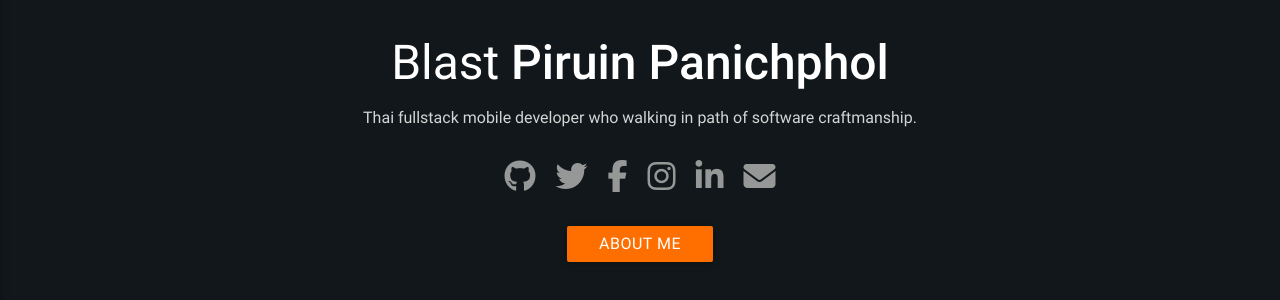
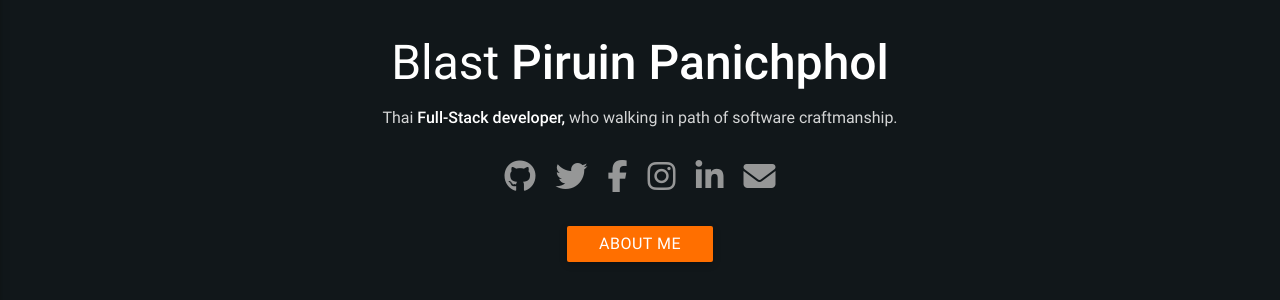
Before and after one commit to piruin/piruin.github.io, a Jekyll site: the page built from index.html, in a window 1280 px wide. Shown: the part 283-583 px from the top of the page. Built offline with Jekyll 4.4.1, drawn with Linux system fonts in a browser that asks for light colours; nearby versions of some CDN libraries.

Commit message:
Add animation to show role title of piruin

```diff
--- a/index.html
+++ b/index.html
@@ -8,7 +8,51 @@
     </div>
   </div>
   <h1>Blast <strong>Piruin Panichphol</strong></h1>
-  <p>Thai fullstack mobile developer who walking in path of software craftmanship.</p>
+  <p>Thai
+    <style>
+    .hidden{
+      display: none;
+    }
+
+    .visible{
+      animation: zoomIn 1s;
+      -webkit-animation: zoomIn 1s;
+    }
+
+    @keyframes zoomIn {
+      from {
+        opacity: 0;
+        transform: scale3d(.3, .3, .3);
+      }
+
+      50% {
+        opacity: 1;
+      }
+    }
+    </style>
+    <span class="piruin-changing-title">
+      <strong class="visible">Full-Stack developer,</strong>
+      <strong class="hidden">UX Designer,</strong>
+      <strong class="hidden">Android developer,</strong>
+      <strong class="hidden">Software Architecture,</strong>
+      <strong class="hidden">Technical Coach,</strong>
+      <strong class="hidden">Scrum Master,</strong>
+    </span>
+    <script>
+        (function(){
+            document.addEventListener('DOMContentLoaded', function(){
+                var children = document.getElementsByClassName('piruin-changing-title')[0].children;
+                var length = children.length;
+                var idx = 0;
+                setInterval(function(){
+                    children[idx].className = "hidden";
+                    idx = (idx + 1) % length;
+                    children[idx].className = "visible";
+                }, 5000);
+            });
+        })();
+    </script>
+    who walking in path of software craftmanship.</p>
   {% include social.html %}
   <div class="center-align margin-top-20"><a href="/about/" class="waves-effect waves-light btn">About me</a></div>
 </section>
```
